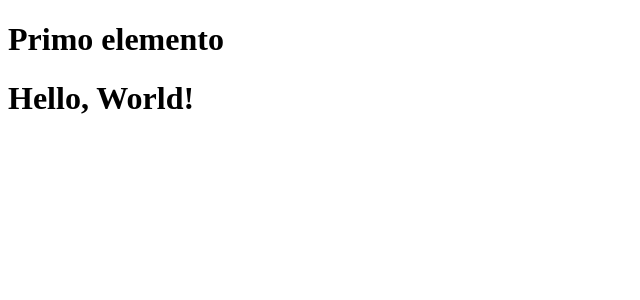
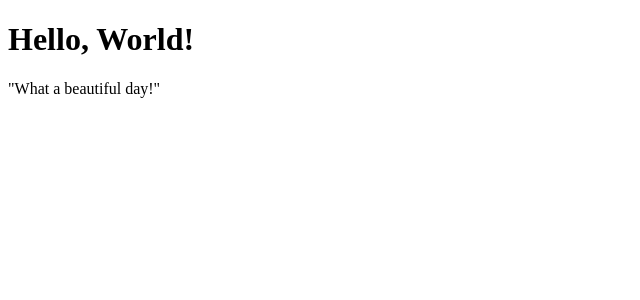
Before and after one commit to Leonardocamisa/react_exercises, a React (Create React App) app in the folder exercises/: page / in a window 1280 px wide. Shown: the top 300 px of the page, without its empty margins (0-640 px from the left). Built offline with nearby package versions, Linux system fonts and the light colour scheme.

Commit message:
elemento modificato

```diff
--- a/exercises/src/App.js
+++ b/exercises/src/App.js
@@ -4,10 +4,7 @@ import { Helloworld } from './HelloWorld'
 export class App extends React.Component {
     render() {
         return (
-            <div>
-                <h1>Primo elemento</h1>
                 <Helloworld />
-            </div>
         )
     }
 }
--- a/exercises/src/HelloWorld.js
+++ b/exercises/src/HelloWorld.js
@@ -2,6 +2,9 @@ import React from "react";
 
 export class Helloworld extends React.Component {
     render() {
-      return <h1>Hello, World!</h1>;
+      return <div>
+        <h1>Hello, World!</h1>
+        <p>"What a beautiful day!"</p>
+      </div>
     }
   }
```
